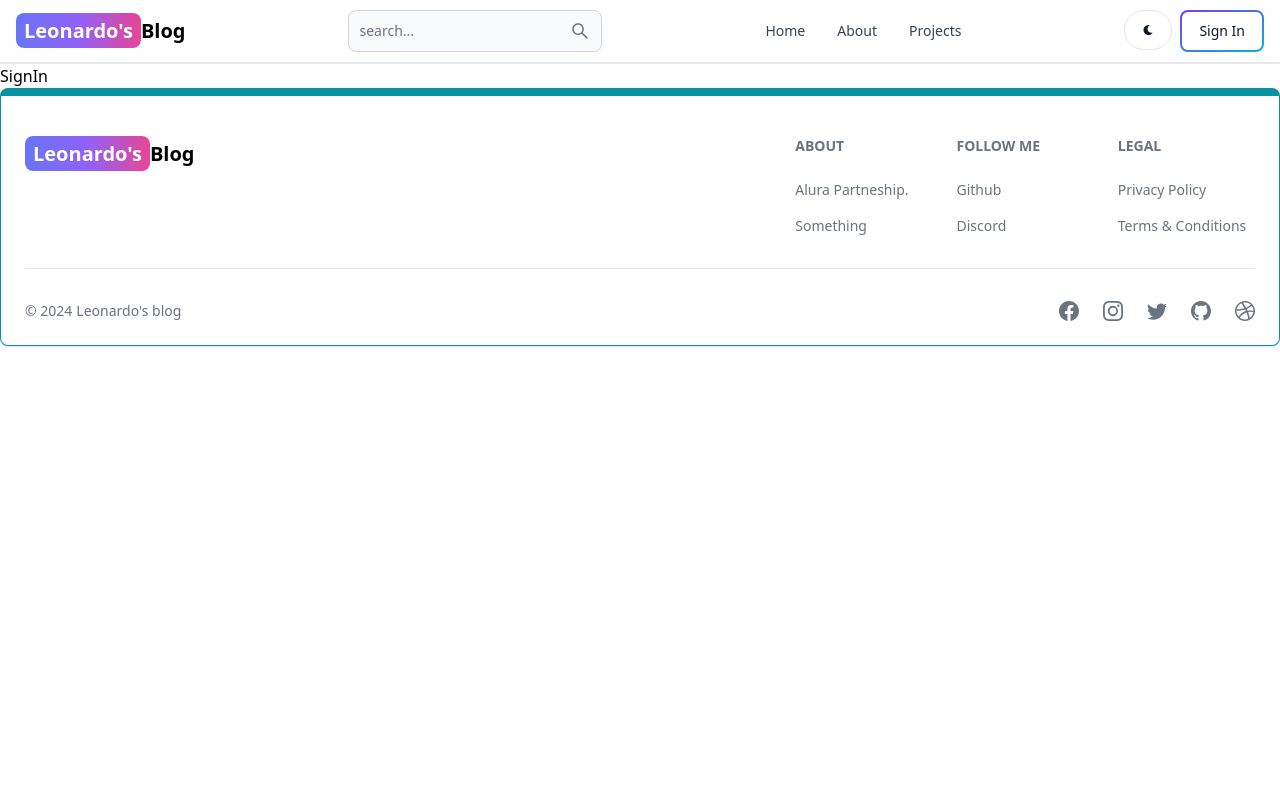
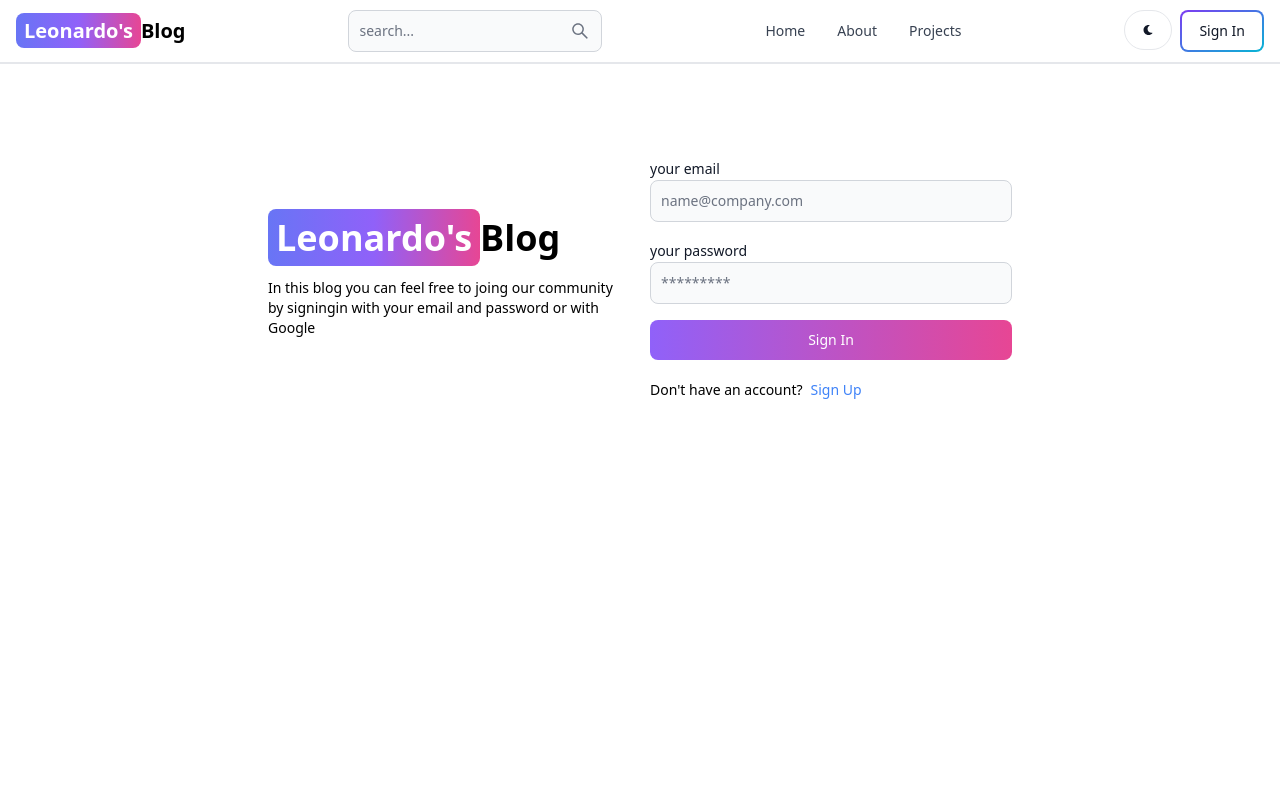
Before and after one commit to leobom97/MERN-Blog, a React (Vite) app in the folder client/: page /sign-in in a window 1280 px wide. Shown: the top 800 px of the page. Built offline with nearby package versions, Linux system fonts and the light colour scheme.

Commit message:
Sign in page creation

```diff
--- a/client/src/pages/SignIn.jsx
+++ b/client/src/pages/SignIn.jsx
@@ -1,7 +1,106 @@
-import React from "react";
+import React, { useState } from "react";
+import { Link, useNavigate } from "react-router-dom";
+import { Alert, Button, Label, Spinner, TextInput } from "flowbite-react";
 
 function SignIn() {
-  return <div>SignIn</div>;
+  const [formData, setFormData] = useState({});
+  const [errorMessage, setErrorMessage] = useState(null);
+  const [loading, setLoading] = useState(false);
+  const navigate = useNavigate();
+  const handleChange = (event) => {
+    setFormData({ ...formData, [event.target.id]: event.target.value.trim() });
+  };
+  const handleSubmit = async (event) => {
+    event.preventDefault();
+    if (!formData.email || !formData.password) {
+      return setErrorMessage("Please fill out all fields");
+    }
+    try {
+      setLoading(true);
+      setErrorMessage(null);
+      const res = await fetch("/auth/signin", {
+        method: "POST",
+        headers: { "Content-type": "application/json" },
+        body: JSON.stringify(formData),
+      });
+      const data = await res.json();
+      if (data.success == false) {
+        return setErrorMessage(data.message);
+      }
+      setLoading(false);
+      if (res.ok) {
+        navigate("/");
+      }
+    } catch (error) {
+      setErrorMessage(error.message);
+      setLoading(false);
+    }
+  };
+  return (
+    <div className="min-h-screen mt-20">
+      <div className="flex p-3 max-w-3xl mx-auto flex-col md:flex-row md:items-center gap-5">
+        <div className="flex-1">
+          <Link to="/" className="font-bold dark:text-white text-4xl">
+            <span className="px-2 py-1 bg-gradient-to-r from-indigo-500 via-purple-500 to-pink-500 rounded-lg text-white">
+              Leonardo's
+            </span>
+            Blog
+          </Link>
+          <p className="text-sm mt-5">
+            In this blog you can feel free to joing our community by signingin
+            with your email and password or with Google
+          </p>
+        </div>
+        <div className="flex-1">
+          <form className="flex flex-col gap-4" onSubmit={handleSubmit}>
+            <div>
+              <Label value="your email" />
+              <TextInput
+                type="email"
+                placeholder="name@company.com"
+                id="email"
+                onChange={handleChange}
+              />
+            </div>
+            <div>
+              <Label value="your password" />
+              <TextInput
+                type="password"
+                placeholder="*********"
+                id="password"
+                onChange={handleChange}
+              />
+            </div>
+            <Button
+              gradientDuoTone="purpleToPink"
+              type="submit"
+              disabled={loading}
+            >
+              {loading ? (
+                <>
+                  <Spinner size="sm" />
+                  <span className="pl-3">Loading...</span>
+                </>
+              ) : (
+                "Sign In"
+              )}
+            </Button>
+          </form>
+          <div className="flex gap-2 text-sm mt-5">
+            <span>Don't have an account?</span>
+            <Link to="/sign-up" className="text-blue-500">
+              Sign Up
+            </Link>
+          </div>
+          {errorMessage && (
+            <Alert className="mt-5" color="failure">
+              {errorMessage}
+            </Alert>
+          )}
+        </div>
+      </div>
+    </div>
+  );
 }
 
 export default SignIn;
```
